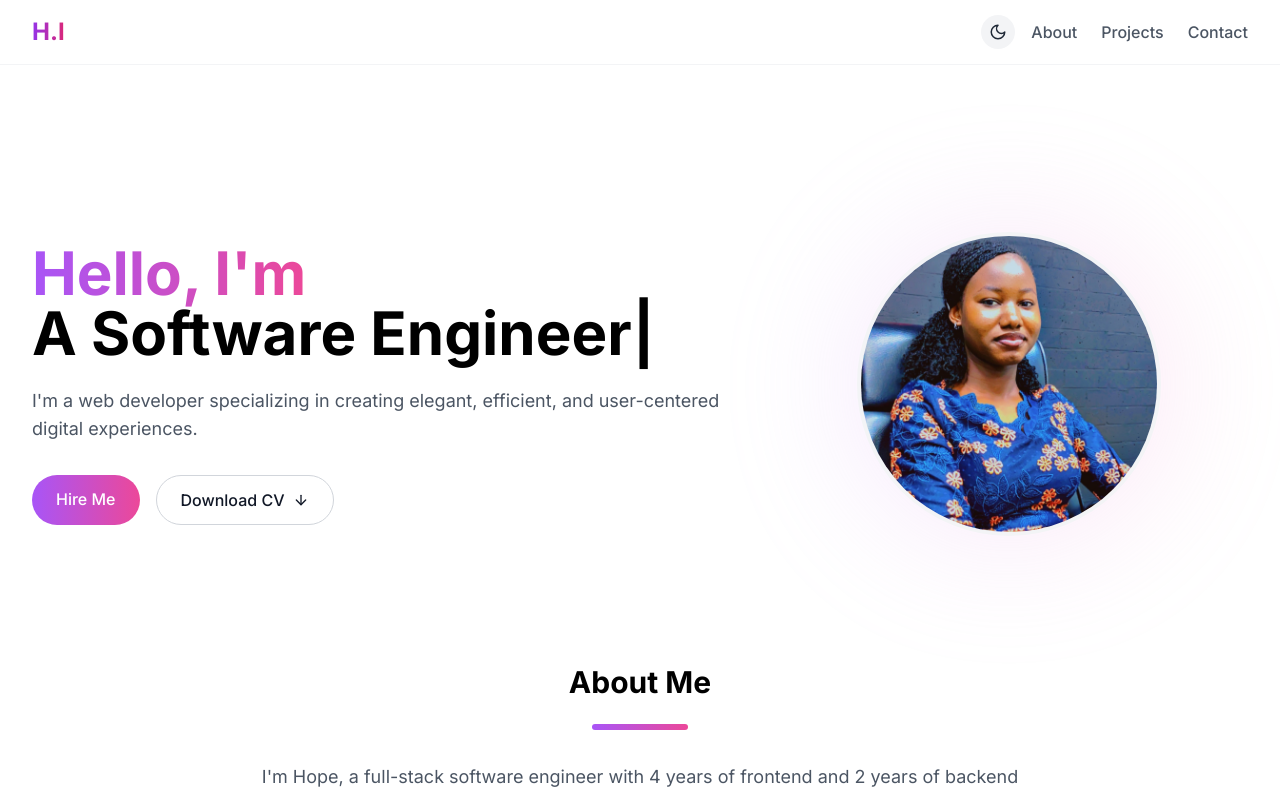
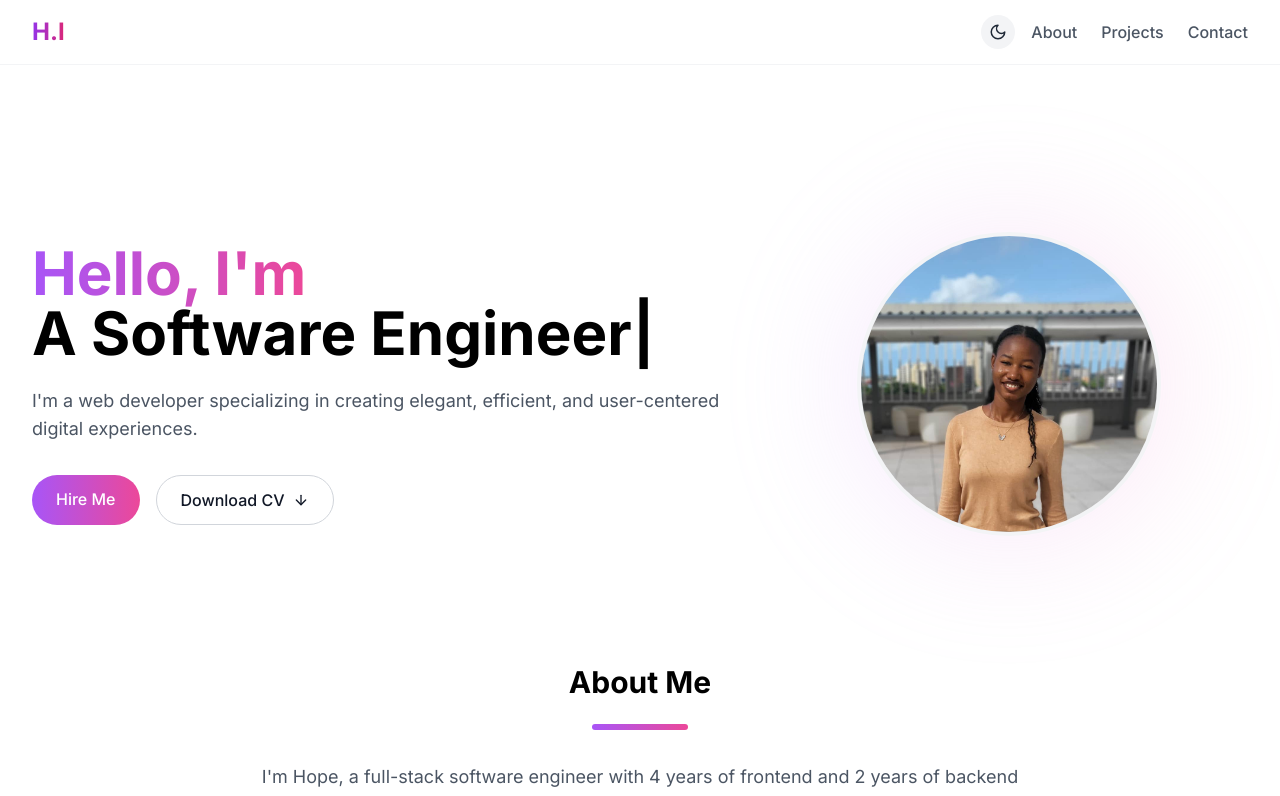
Before and after one commit to hopeifeanyi1/portfolio, a Next.js app: page / in a window 1280 px wide. Shown: the top 796 px of the page. Built offline with nearby package versions, Linux system fonts and the light colour scheme.

Commit message:
changed image

```diff
--- a/src/app/components/HeroSection.jsx
+++ b/src/app/components/HeroSection.jsx
@@ -68,7 +68,7 @@ const HeroSection = () => {
             <div className="absolute inset-0 rounded-full bg-gradient-to-r from-purple-300 to-pink-300 blur-3xl opacity-20 animate-pulse" />
             <div className="absolute inset-2 rounded-full bg-white dark:bg-black overflow-hidden border-4 border-gray-100 dark:border-gray-800">
               <Image
-                src="/images/IMG.JPG"
+                src="/images/IMG.jpeg"
                 alt="Ifeanyi Hope"
                 fill
                 className="object-cover"
```
Also changed, not shown: public/images/IMG.JPG (deleted), public/images/IMG.jpeg (added).
